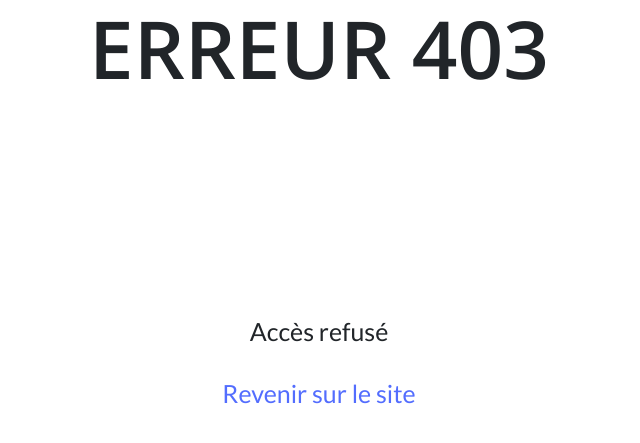
After one commit to ahmedbouras/OC_P5, a PHP site: page /view/error403View.php in a window 1280 px wide. The commit adds this page. Shown: the top 443 px of the page, without its empty margins (321-961 px from the left). Run offline with PHP 8.4, Linux system fonts and the light colour scheme.

Commit message:
creation of 404 & 403 page

```diff
--- /dev/null
+++ b/public/css/error.css
@@ -0,0 +1,15 @@
+* {
+    font-family: 'Lato', sans-serif;
+    font-size: 25px;
+}
+h1 {
+    font-family: 'Open Sans', sans-serif;
+    font-size: 80px;
+    height: 300px;
+}
+a {
+    color: #536dfe;
+}
+a:hover {
+    color: #536dfe;
+}
--- a/public/css/frontend.css
+++ b/public/css/frontend.css
@@ -5,11 +5,11 @@ body {
 body, html {
     height: 100px;
 }
+* {
+    font-family: 'Lato', sans-serif;
+}
 h1, h3 {
     font-family: 'Open Sans', sans-serif;
-}
-* {
-    font-family: 'Lato', sans-serif;
 }
 .btn-primary-custom {
     background-color: #536dfe;
--- /dev/null
+++ b/view/error403View.php
@@ -0,0 +1,24 @@
+<!DOCTYPE html>
+<html lang="fr">
+<head>
+    <meta charset="UTF-8">
+    <meta name="viewport" content="width=device-width, initial-scale=1.0">
+    <link rel="stylesheet" href="https://stackpath.bootstrapcdn.com/bootstrap/4.5.0/css/bootstrap.min.css" integrity="sha384-9aIt2nRpC12Uk9gS9baDl411NQApFmC26EwAOH8WgZl5MYYxFfc+NcPb1dKGj7Sk" crossorigin="anonymous">
+    <link href="https://fonts.googleapis.com/css2?family=Lato&family=Open+Sans:wght@600;700&display=swap" rel="stylesheet">
+    <link rel="stylesheet" href="public/css/error.css">
+    <title>Error 403</title>
+</head>
+<body id="error403">
+    <div class="container-fluid">
+        <div class="row text-center">
+            <h1 class="col-12">ERREUR 403</h1>
+            <p class="col-12">Accès refusé</p>
+            <a href="index.php" class="col-12">Revenir sur le site</a>
+        </div>
+    </div>
+
+    <script src="https://code.jquery.com/jquery-3.5.1.slim.min.js" integrity="sha384-DfXdz2htPH0lsSSs5nCTpuj/zy4C+OGpamoFVy38MVBnE+IbbVYUew+OrCXaRkfj" crossorigin="anonymous"></script>
+    <script src="https://cdn.jsdelivr.net/npm/popper.js@1.16.0/dist/umd/popper.min.js" integrity="sha384-Q6E9RHvbIyZFJoft+2mJbHaEWldlvI9IOYy5n3zV9zzTtmI3UksdQRVvoxMfooAo" crossorigin="anonymous"></script>
+    <script src="https://stackpath.bootstrapcdn.com/bootstrap/4.5.0/js/bootstrap.min.js" integrity="sha384-OgVRvuATP1z7JjHLkuOU7Xw704+h835Lr+6QL9UvYjZE3Ipu6Tp75j7Bh/kR0JKI" crossorigin="anonymous"></script>
+</body>
+</html>
--- a/view/templates/frontend.php
+++ b/view/templates/frontend.php
@@ -14,7 +14,7 @@
 
         <header class="row">
             <nav class="col-12 navbar fixed-top navbar-expand-lg navbar-light bg-white">
-                <a class="navbar-brand" href="#">BRAND</a>
+                <a class="navbar-brand" href="index.php">BRAND</a>
 
                 <button class="navbar-toggler custom-toggler" type="button" data-toggle="collapse" data-target="#navbarNav" aria-controls="navbarNav" aria-expanded="false" aria-label="Toggle navigation">
                     <span class="navbar-toggler-icon"></span>
```
Also changed, not shown: controller/frontend.php (+8 -0 lines), index.php (+8 -0 lines), view/dashboardPostView.php (+6 -6 lines), view/error404View.php (added, +24 -0 lines), public/images/error403.jpg (added), public/images/error404.jpg (added).
